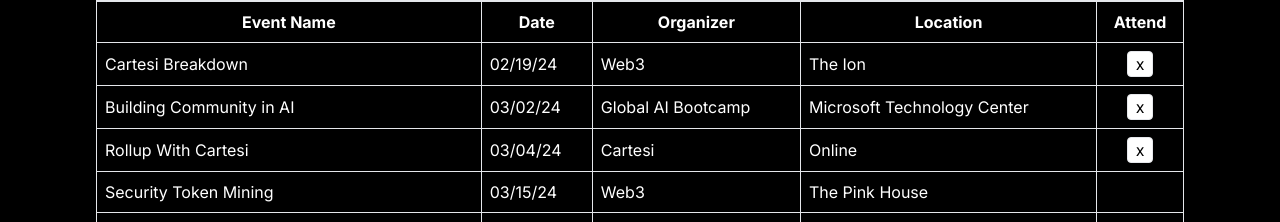
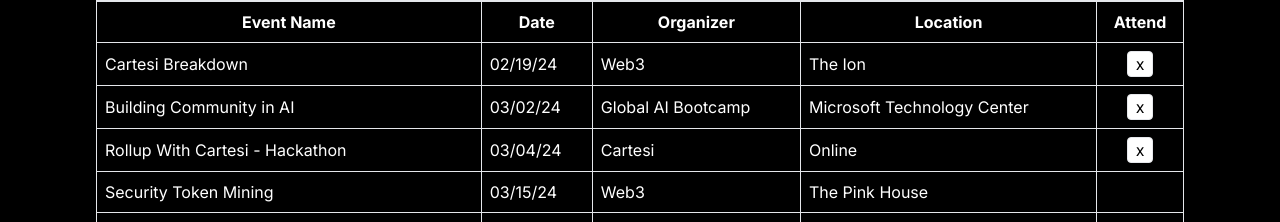
Before and after one commit to h-town-dao/h-town-dao-website, a Next.js app: page /schedule in a window 1280 px wide. Shown: the part 354-576 px from the top of the page. Built offline with nearby package versions, Linux system fonts and the light colour scheme.

Commit message:
adjusted cartesi event

```diff
--- a/src/data/events.ts
+++ b/src/data/events.ts
@@ -23,7 +23,7 @@ const event_info = [
     location: 'Microsoft Technology Center',
     meetup: 'https://globalai.community/bootcamp/united-states-of-america-houston/',
   },
-  { name: 'Rollup With Cartesi', date: '03/04/24', organizer: 'Cartesi', location: 'Online', meetup: 'https://taikai.network/cartesi/hackathons/cartesi-online-hackathon-2024' },
+  { name: 'Rollup With Cartesi - Hackathon', date: '03/04/24', organizer: 'Cartesi', location: 'Online', meetup: 'https://taikai.network/cartesi/hackathons/cartesi-online-hackathon-2024' },
   { name: 'Breakdown of the Oasis Network', date: '04/10/24', organizer: 'Web3', location: 'TBA' },
   { name: "Web3 Evolution: What's Coming Next?", date: '04/20/24', organizer: 'Rocket Network', location: 'TBA' },
   { name: 'Introduction to Generative Art', date: '05/15/24', organizer: 'Web3', location: 'TBA' },
```
